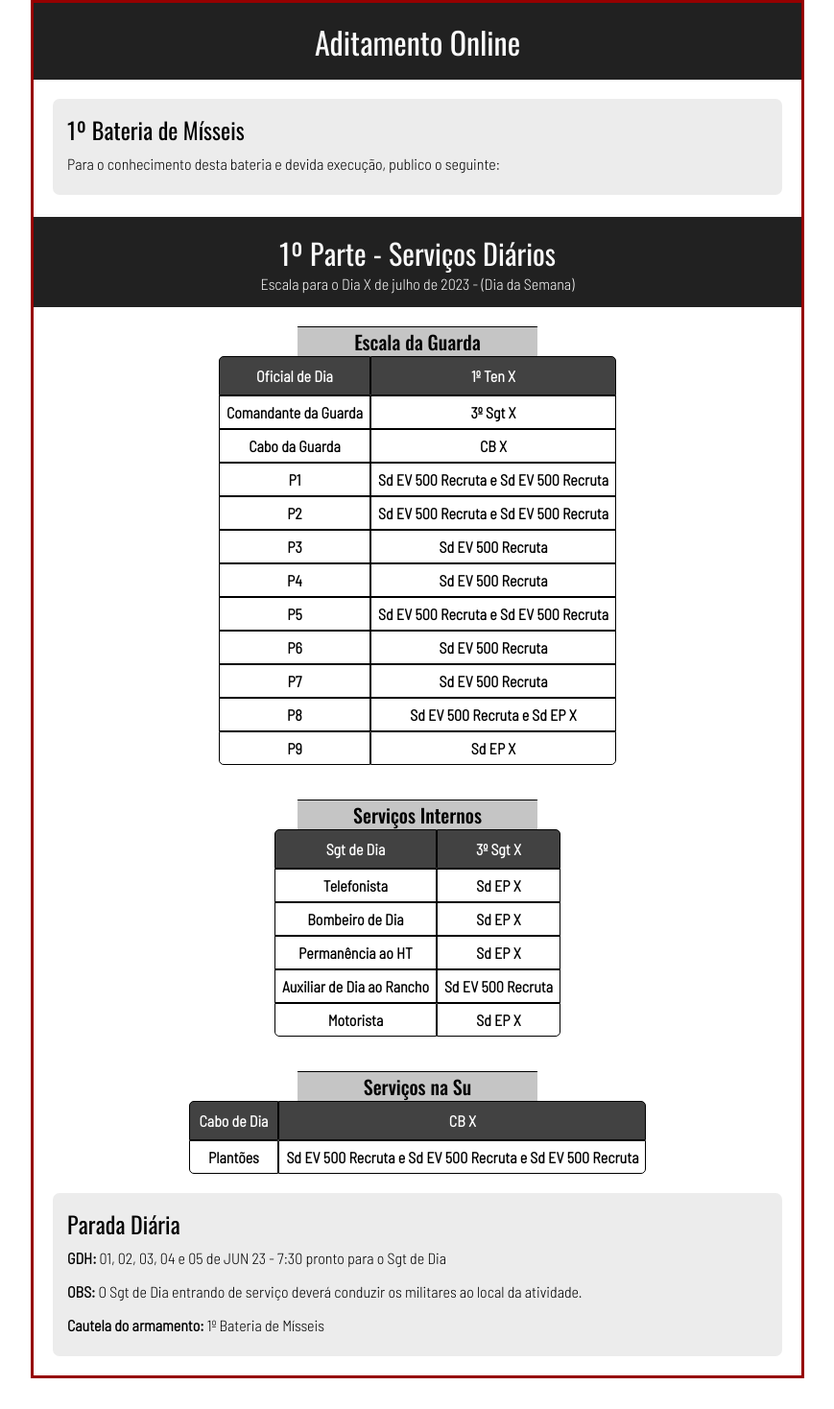
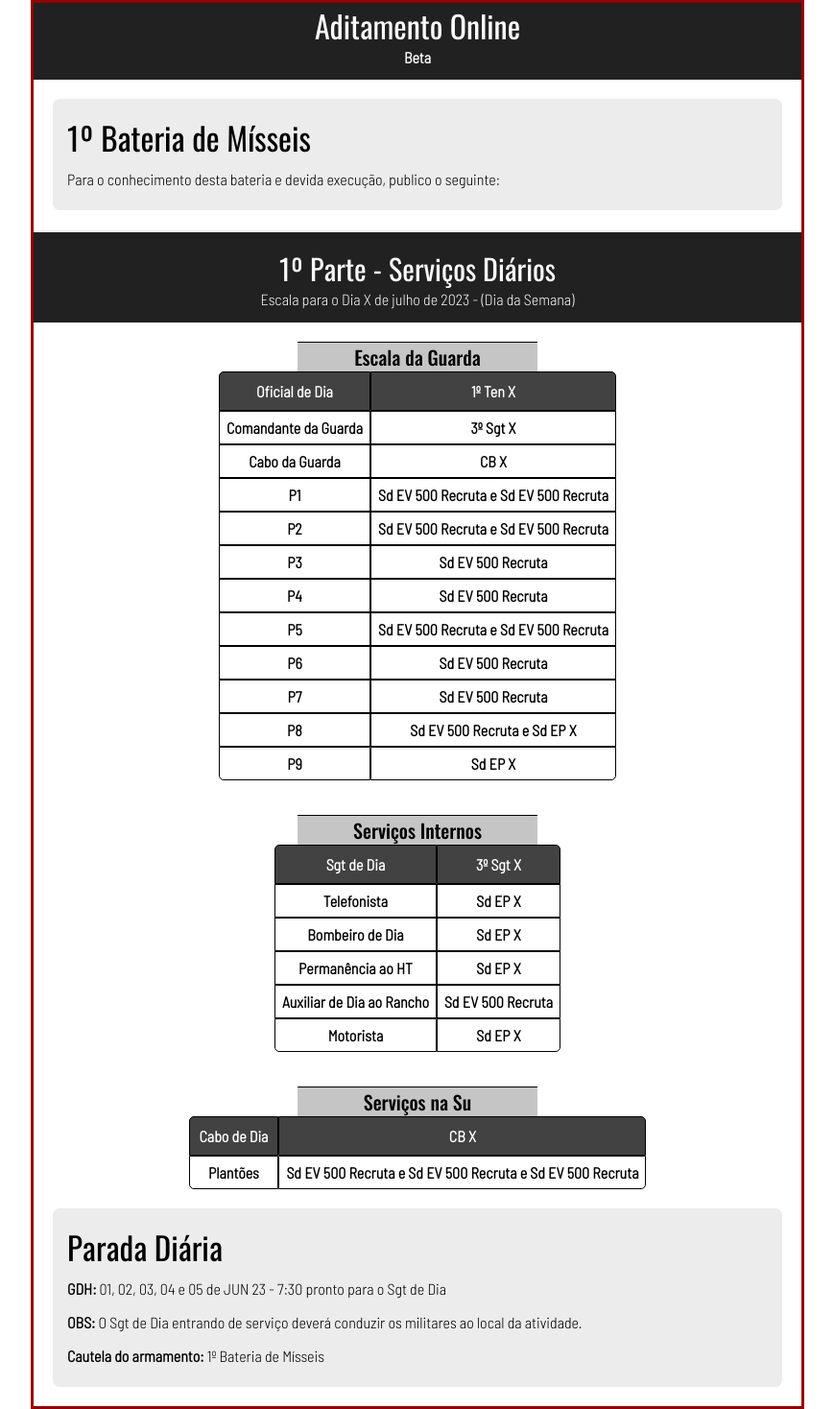
Before and after one commit to isaquegoncalves/Projeto-Aditamento-Beta, a PHP site: page / in a window 1280 px wide. Shown: the whole page at 96% size, without its empty margins (205-1074 px from the left). Before the commit the page ends 1436 px from the top, so only its background shows below. Run offline with PHP 8.4, Linux system fonts and the light colour scheme; lists and menus that the app fills with data are empty.

Commit message:
Versão 1.1
-Foi acrescentado ao título, um subtítulo denominado BETA.

-Display Flex desnecessário foi removido da header (Linha 44).

-O h2 sofreu aumento de tamanho, e foi acrescentado uma margem Vertical.

```diff
--- a/estilo/estilo-adt.css
+++ b/estilo/estilo-adt.css
@@ -3,19 +3,21 @@ body {
     margin: 0px;
 }
 
-* h2, h3, h4, p {
+* h1, h2, h3, h4, p {
     margin: 0px;
 }
 
 main {
-    /*Manter o contorno na fase beta para facilitar a visão da box*/
+    /*Manter o contorno na fase beta para facilitar a visão da tag main*/
     max-width: 800px;
     border-color: rgb(150, 0, 0);
     border-style: solid;
     margin: auto;
 }
 
+
 :root {
+    /*Variáveis de cores*/
     --cor0: #212121;
     --cor1: #fafafa;
     --cor2: #ececec;
@@ -23,6 +25,7 @@ main {
     --cor4: #424242;
 }
 
+/*Importação de fontes baixadas*/
 @font-face {
     font-family: 'oswald';
     src: url('fonts/oswald/Oswald-VariableFont_wght.ttf') format('truetype');
@@ -38,7 +41,7 @@ header {
     width: 100%;
     height: 80px;
     background-color: var(--cor0);
-    display: flex;
+    text-align: center;
 }
 
 h1 {
@@ -48,10 +51,18 @@ h1 {
     font-weight: 400;
 }
 
+header > p {
+    color: var(--cor1);
+    margin: auto;
+    font-weight: bold;
+}
+
 /*=======Estilo para conteúdo e Subtítulos======*/
 h2 {
     font-family: 'oswald', sans-serif;
     font-weight: 400;
+    font-size: 33px;
+    margin: 8px 0px;
 }
 
 h3 {
@@ -89,6 +100,7 @@ div.box-conteudo {
 }
 
 div.partes {
+    /*Box preta para identificar as Xº partes do aditamento*/
     background-color: var(--cor0);
     border-top-style: solid;
     color: var(--cor1);
--- a/index.html
+++ b/index.html
@@ -11,6 +11,7 @@
     <main> <!--Main = Controle da centralização da página-->
         <header>
             <h1>Aditamento Online</h1>
+            <p>Beta</p>
         </header>
 
         <div class="box-conteudo">
```
